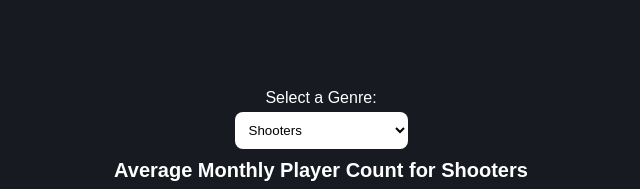
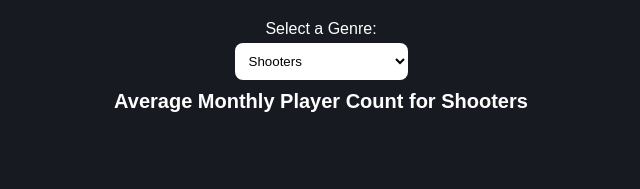
Before and after one commit to xBubonic/interactivevisproject, a plain HTML site: page index.html in a window 1280 px wide. Shown: the whole page, without its empty margins (319-959 px from the left). Drawn offline with nearby package versions, Linux system fonts and the light colour scheme; no server answers.

Commit message:
Update index.html
adjusted to fit smaller screens

```diff
--- a/index.html
+++ b/index.html
@@ -10,9 +10,12 @@
             font-family: Arial, sans-serif;
             display: flex;
             justify-content: center;
-            align-items: center;
+            align-items: flex-start;
+            min-height: 100vh;
             height: 100vh;
+            width: 100vw;
             margin: 0;
+            overflow: auto;
         }
         select {
             color: black;
@@ -22,15 +25,22 @@
             background-color: white;
             border: none;
             cursor: pointer;
+            display: flex;
+            flex-wrap: wrap;
+            justify-content: center;
 
         }
         label {
             color: white;
             font-size: 16px;
             margin-bottom: 5px;
-            display: block;
 
+            display: flex;
+            flex-wrap: wrap;
+            justify-content: center;
+            margin-top: 20px;
         }
+
 
         #visualization-container {
             display: flex;
```
